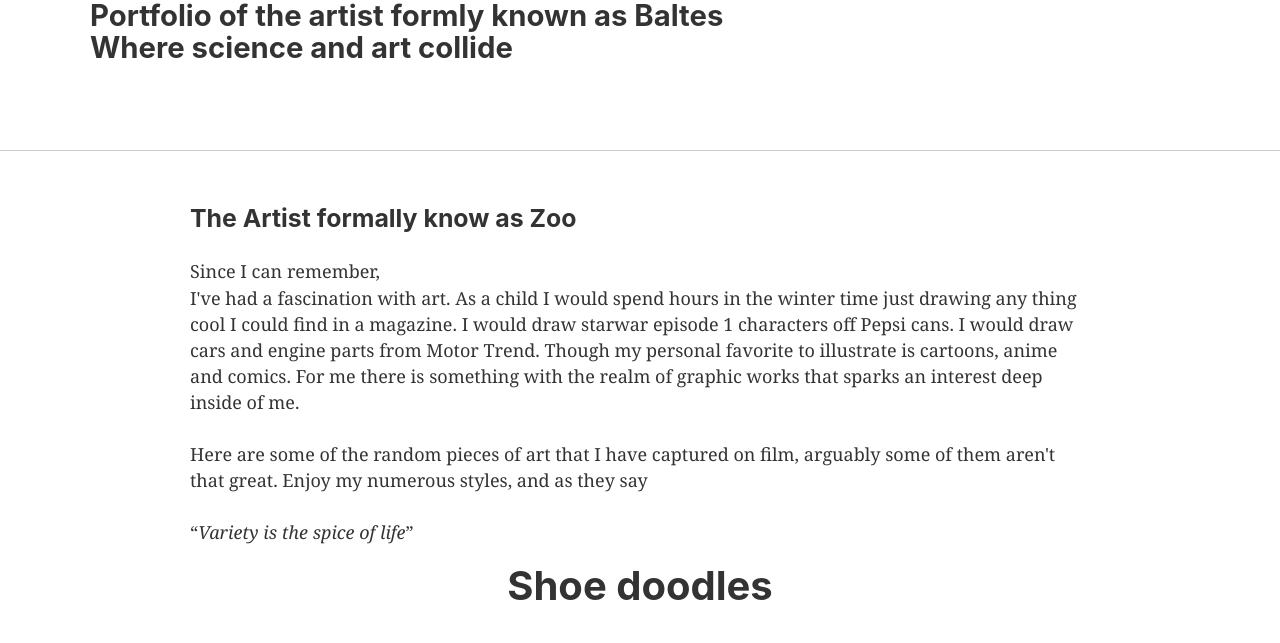
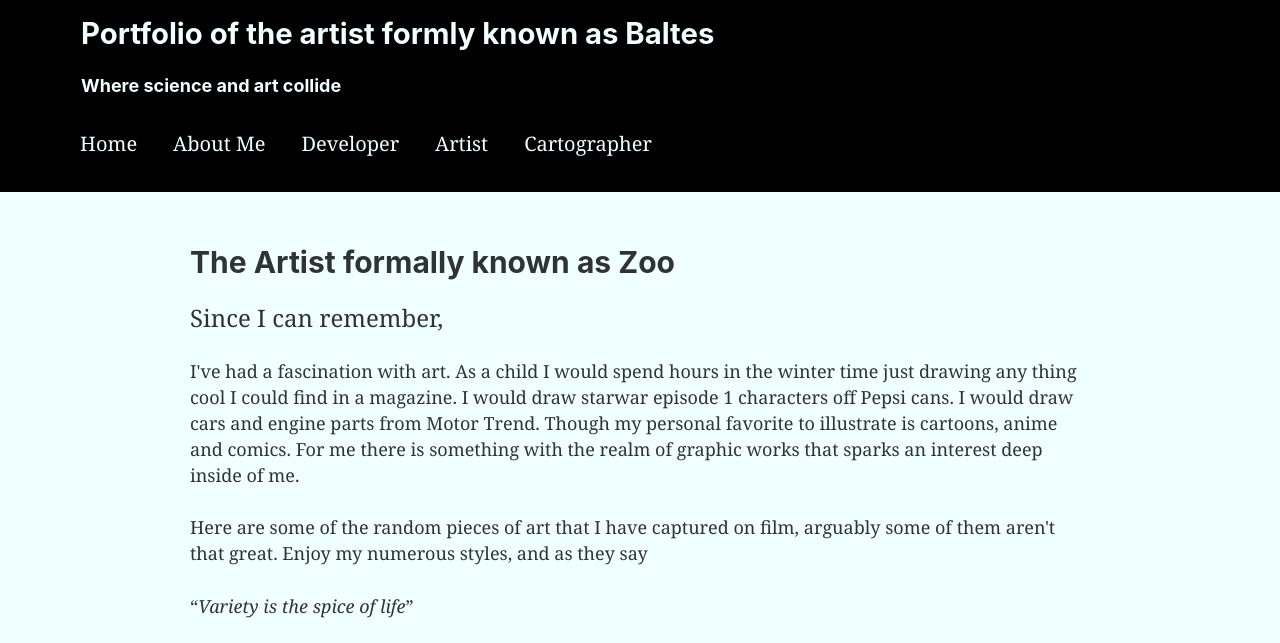
Before and after one commit to Retrojb/refactored-garbanzo, a Gatsby site: page /artist in a window 1280 px wide. Shown: the top 643 px of the page. Built offline with nearby package versions, Linux system fonts and the light colour scheme; Gatsby itself is replaced by a stand-in of ours.

Commit message:
revised header

```diff
--- a/src/components/contact-form.js
+++ b/src/components/contact-form.js
@@ -1,5 +1,4 @@
 import React from 'react';
-import ArtistPage from '../pages/artist'
 
 const ContactForm = () => (
     <>
--- a/src/components/header.js
+++ b/src/components/header.js
@@ -1,22 +1,23 @@
 import PropTypes from "prop-types"
 import React from "react"
-import Navigation from "./navigation"
 import container from "../style/container.module.css"
-import Rick from "../images/logos/rick_sanchez_logo.png"
-
+import Navigation from "../components/navigation"
 const Header = ({ siteTitle, siteSubTitle }) => (
   <header>
     <div className={container.header_main_container}>
-        <h2 className={container.header_title_prop}>
-             {siteTitle}
-        <br/>{siteSubTitle}</h2>
+       <div className={container.header_title_prop}>
+          <h2>
+              {siteTitle}
+          </h2>
+            <h4>
+              {siteSubTitle}
+            </h4>
+        </div>
+        <div className={container.header_nav_link_group}>
+          <Navigation></Navigation>
+        </div>
     </div>
-        {/* <div className={container.nav}>
-        <Navigation></Navigation>
-        </div> */}
 
-
-    <hr></hr>
   </header>
 
 
--- a/src/components/navigation.js
+++ b/src/components/navigation.js
@@ -3,7 +3,7 @@ import { Link } from "gatsby"
 import container from "../style/container.module.css"
 const Navigation = () => (
     <div>
-        <ul style={{padding:`2rem 0 1rem 0`}}>
+        <ul>
             <Link to="/" className={container.nav_links}>Home</Link>
             <Link to="/aboutme" className={container.nav_links}>About Me</Link>
             <Link to="/developer" className={container.nav_links}>Developer</Link>
--- a/src/pages/artist.js
+++ b/src/pages/artist.js
@@ -16,9 +16,23 @@ const ArtistPage = (props) => (
   <Layout>
       <section className={container.card_container}>
         <div className={container.card_flex_main_col}>
-          <h3>The Artist formally know as Zoo</h3>
-          <p>Since I can remember, <br/>  I've had a fascination with art. As a child I would spend hours in the winter time just drawing any thing cool I could find in a magazine. I would draw starwar episode 1 characters off Pepsi cans. I would draw cars and engine parts from Motor Trend. Though my personal favorite to illustrate is cartoons, anime and comics. For me there is something with the realm of graphic works that sparks an interest deep inside of me.</p>
-            <p>Here are some of the random pieces of art that I have captured on film, arguably some of them aren't that great. Enjoy my numerous styles, and as they say</p> <q><i>Variety is the spice of life</i></q>
+            <h3 style={{fontSize:`30px`}}>
+              The Artist formally known as Zoo
+            </h3>
+                <p style={{fontSize:`24px`}}>Since I can remember,</p>
+                <p>
+                    I've had a fascination with art. As a child I would spend hours in the winter time just drawing any thing cool I could find in a magazine.
+                    I would draw starwar episode 1 characters off Pepsi cans. I would draw cars and engine parts from Motor Trend.
+                    Though my personal favorite to illustrate is cartoons, anime and comics.
+                    For me there is something with the realm of graphic works that sparks an interest deep inside of me.
+                </p>
+                <p>
+                    Here are some of the random pieces of art that I have captured on film, arguably some of them aren't that great.
+                    Enjoy my numerous styles, and as they say
+                </p>
+                    <q>
+                        <i>Variety is the spice of life</i>
+                    </q>
         </div>
 
       <div className={container.card_flex_main_col}>
--- a/src/pages/developer.js
+++ b/src/pages/developer.js
@@ -2,6 +2,7 @@ import React from "react"
 import Layout from "../components/layout"
 import container from "../style/container.module.css"
 import construction from "../images/random/underconstruction.gif"
+
 const DeveloperPage = () => (
   <Layout>
       <div className={container.card_container}>
@@ -9,7 +10,7 @@ const DeveloperPage = () => (
 
       <aside className="aside-dev">
               <h3>Project List:</h3>
-              <button><a href="https://github.com/retrojb?tab=repositories"></a>Github</button>
+              <button style={{backgroundColor:`black`, padding:`1rem`, textDecoration:`none`, color:`white`}}><a href="https://github.com/retrojb?tab=repositories" target="_blank"  rel="noopener noreferrer">Github</a></button>
               <ul>
                   <li>Fortune Teller</li>
                   <li>Virtual Pet</li>
--- a/src/style/container.module.css
+++ b/src/style/container.module.css
@@ -1,17 +1,24 @@
 /* Containers starts here */
 
 .header_main_container{
-    height: 150px;
+    height: auto;
     max-width: 100%;
+    background-color: black;
+    color: azure;
+    display: flex;
+    flex-direction: column;
+    padding-left: 1.5rem;
+}
+
+.header_title_prop{
+    padding: 1rem 0 0 3rem ;
+}
+
+.header_nav_link_group {
     display: flex;
     flex-direction: row;
     justify-content: flex-start;
-}
-
-.header_title_prop{
-    margin: 0 4rem 0 4rem;
-    margin-left: 5rem;
-    padding-right: 9rem
+    padding: .5rem;
 }
 
 /* Misc Containers something random check here */
--- a/src/style/style.module.css
+++ b/src/style/style.module.css
@@ -1,5 +1,7 @@
 /* All font sizing, margins (unless part of the container itself */
-
+body {
+    background-color: azure;
+}
 .child_card_col_title {
     text-align: center;
     font-size: 40px;
```
